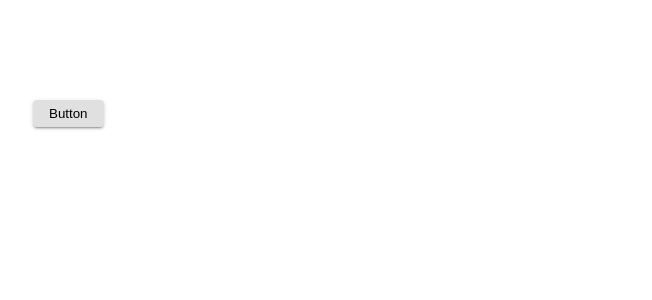
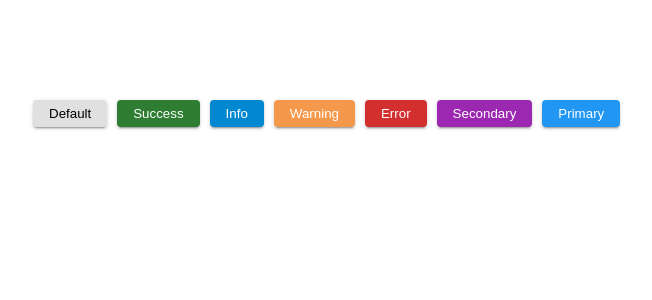
Before and after one commit to qyj971228/profile, a Next.js app: page / in a window 1280 px wide. Shown: the top 300 px of the page, without its empty margins (67-719 px from the left). Built offline with nearby package versions, Linux system fonts and the light colour scheme.

Commit message:
feat: mui btn prop color

```diff
--- a/app/page.tsx
+++ b/app/page.tsx
@@ -1,8 +1,16 @@
-import Button from "~/components/Button"
+import Button from '~/components/Button'
 export default function Home() {
   return (
     <main>
-      <Button></Button>
+      <div style={{display: 'flex', gap: '10px'}}>
+        <Button>Default</Button>
+        <Button color="success">Success</Button>
+        <Button color="info">Info</Button>
+        <Button color="warning">Warning</Button>
+        <Button color="error">Error</Button>
+        <Button color="secondary">Secondary</Button>
+        <Button color="primary">Primary</Button>
+      </div>
     </main>
   )
 }
--- a/components/Button.tsx
+++ b/components/Button.tsx
@@ -3,7 +3,20 @@ import { CSSProperties, ReactNode, useEffect, useRef, useState } from 'react'
 import style from './Button.module.css'
 import _ from 'lodash'
 import useMousePosition from '~/hooks/useMousePosition'
-export default function Button({ children }: { children?: ReactNode }) {
+
+type variant = 'contained' | 'outlined' | 'text'
+type color = 'primary' | 'secondary' | 'error' | 'warning' | 'info' | 'success'
+type status = 'enabled' | 'hovered'
+
+export default function Button({
+  variant,
+  color,
+  children
+}: {
+  variant?: variant
+  color?: color
+  children?: ReactNode
+}) {
   const button = useRef<HTMLButtonElement | null>(null)
 
   // 定时清除冗余元素
@@ -22,16 +35,7 @@ export default function Button({ children }: { children?: ReactNode }) {
   // 波纹位置
   const [waveX, setWaveX] = useState<number>(0)
   const [waveY, setWaveY] = useState<number>(0)
-  // 波纹样式
-  function waveStyles(): CSSProperties {
-    return {
-      height: (button.current?.clientWidth ?? 0) * 2.2,
-      width: (button.current?.clientWidth ?? 0) * 2.2,
-      left: waveX + 'px',
-      top: waveY + 'px',
-    }
-  }
-
+  // 鼠标位置
   const [x, y] = useMousePosition()
 
   const waveAnimationFinishedTImer = useRef<NodeJS.Timeout | null>(null)
@@ -40,9 +44,7 @@ export default function Button({ children }: { children?: ReactNode }) {
   const [endTime, setEndTime] = useState<number>(0)
   const buttonLongPressTimer = useRef<NodeJS.Timeout | null>(null)
   // 按下
-  function onHandleButtonMouseDown(
-    e: React.MouseEvent<HTMLButtonElement, MouseEvent>
-  ) {
+  function onHandleButtonMouseDown(e: React.MouseEvent<HTMLButtonElement, MouseEvent>) {
     setStartTime(Date.now())
     setIsMouseKeyDown(true)
     // 设置波纹位置
@@ -59,20 +61,15 @@ export default function Button({ children }: { children?: ReactNode }) {
     }, 400)
   }
   // 弹起
-  function onHandleButtonMouseUp(
-    e: React.MouseEvent<HTMLButtonElement, MouseEvent>
-  ) {
+  function onHandleButtonMouseUp(e: React.MouseEvent<HTMLButtonElement, MouseEvent>) {
     setEndTime(Date.now())
     setShowDeepBg(false)
     setIsMouseKeyDown(false)
     buttonLongPressTimer.current && clearTimeout(buttonLongPressTimer.current)
-    waveAnimationFinishedTImer.current &&
-      clearTimeout(waveAnimationFinishedTImer.current)
+    waveAnimationFinishedTImer.current && clearTimeout(waveAnimationFinishedTImer.current)
   }
   // 点击事件
-  function onHandleButtonClick(
-    e: React.MouseEvent<HTMLButtonElement, MouseEvent>
-  ) {
+  function onHandleButtonClick(e: React.MouseEvent<HTMLButtonElement, MouseEvent>) {
     if (endTime - startTime > 200) return
     setWaves([...waves, { animationName: 'click' }])
     // 设置波纹位置
@@ -84,11 +81,68 @@ export default function Button({ children }: { children?: ReactNode }) {
     if (!isMouseKeyDown) setShowDeepBg(false)
   }
 
+  const [isMouseEnter, setIsMouseEnter] = useState<boolean>(false)
+  function onHandleButtonMouseEnter(e: React.MouseEvent<HTMLButtonElement, MouseEvent>) {
+    setIsMouseEnter(true)
+  }
+  function onHandleButtonMouseLeave(e: React.MouseEvent<HTMLButtonElement, MouseEvent>) {
+    setIsMouseEnter(false)
+  }
+
+  const colors: Record<color, Record<status, string>> = {
+    primary: {
+      enabled: '#2196F3',
+      hovered: '#1E88E5'
+    },
+    secondary: {
+      enabled: '#9C27B0',
+      hovered: '#7B1FA2'
+    },
+    error: {
+      enabled: '#D32F2F',
+      hovered: '#C62828'
+    },
+    warning: {
+      enabled: '#f4984c',
+      hovered: '#ef6c00'
+    },
+    info: {
+      enabled: '#0288D1',
+      hovered: '#01579B'
+    },
+    success: {
+      enabled: '#2E7D32',
+      hovered: '#1B5E20'
+    }
+  }
+
+  // 波纹样式
+  function waveStyles(): CSSProperties {
+    return {
+      height: (button.current?.clientWidth ?? 0) * 2.2,
+      width: (button.current?.clientWidth ?? 0) * 2.2,
+      left: waveX + 'px',
+      top: waveY + 'px',
+      backgroundColor: color ? colors[color].enabled : '#9d9d9d'
+    }
+  }
+
   // 按钮样式
   function buttonStyles(): CSSProperties {
+    if (color) {
+      if (!showDeepBg)
+        return {
+          color: '#fff',
+          backgroundColor: isMouseEnter ? colors[color].hovered : colors[color].enabled
+        }
+      return {
+        color: '#fff',
+        backgroundColor: isMouseEnter ? colors[color].enabled : colors[color].hovered
+      }
+    }
     if (!showDeepBg) return {}
     return {
-      backgroundColor: '#9d9d9d',
+      backgroundColor: '#9d9d9d'
     }
   }
 
@@ -100,11 +154,13 @@ export default function Button({ children }: { children?: ReactNode }) {
       onClick={(e) => onHandleButtonClick(e)}
       onMouseDown={(e) => onHandleButtonMouseDown(e)}
       onMouseUp={(e) => onHandleButtonMouseUp(e)}
+      onMouseEnter={(e) => onHandleButtonMouseEnter(e)}
+      onMouseLeave={(e) => onHandleButtonMouseLeave(e)}
     >
       {waves.map((item, index) => (
         <span
           key={index}
-          className='wave'
+          className="wave"
           style={{ ...waveStyles(), animationName: item.animationName }}
         ></span>
       ))}
--- a/package.json
+++ b/package.json
@@ -21,6 +21,7 @@
     "eslint": "^8",
     "eslint-config-next": "14.0.1",
     "lodash": "^4.17.21",
+    "prettier": "^3.0.3",
     "typescript": "^5"
   }
 }
```
Also changed, not shown: .prettierrc.js (added), 1 other file (tests, documents, lock files or other folders).
